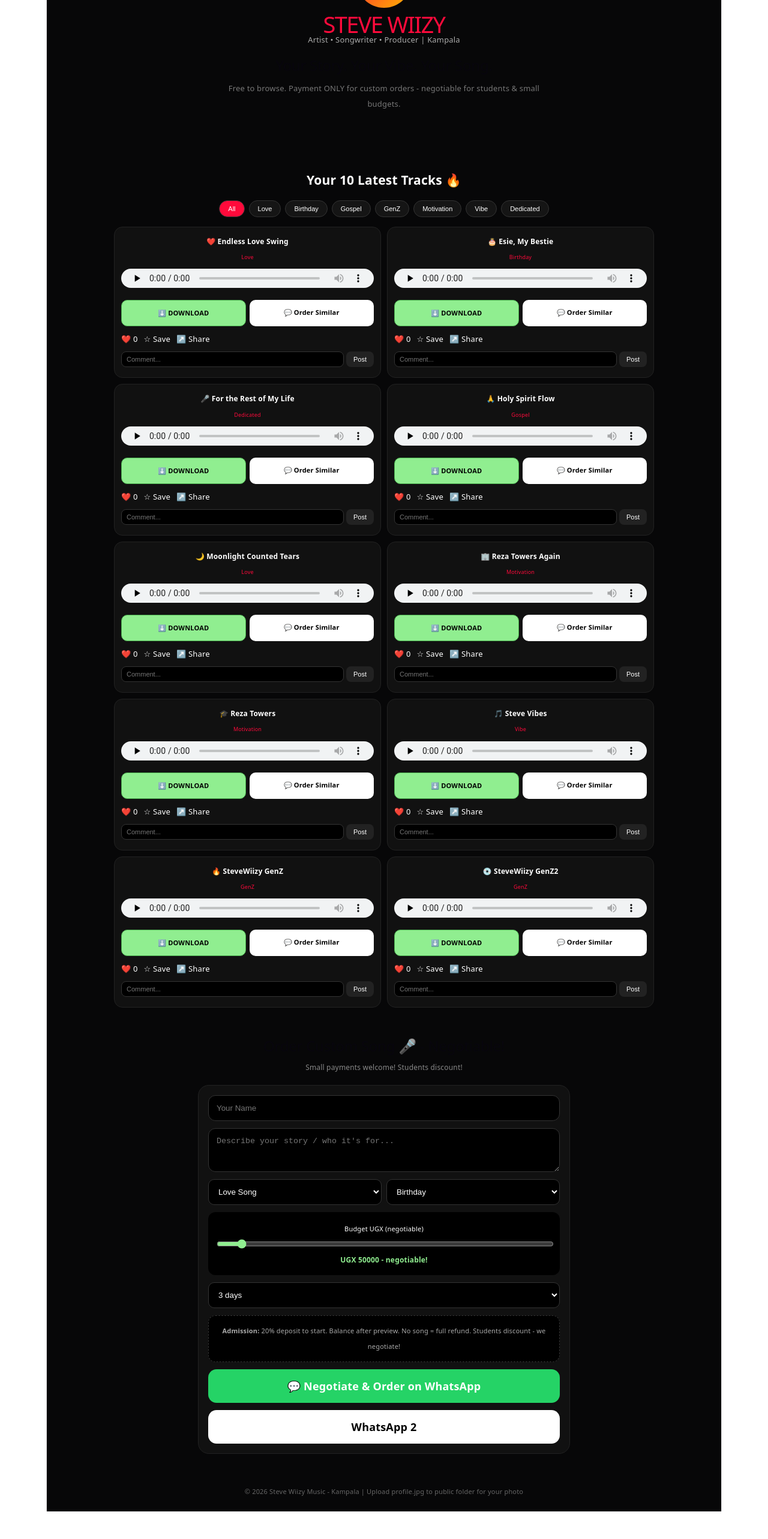
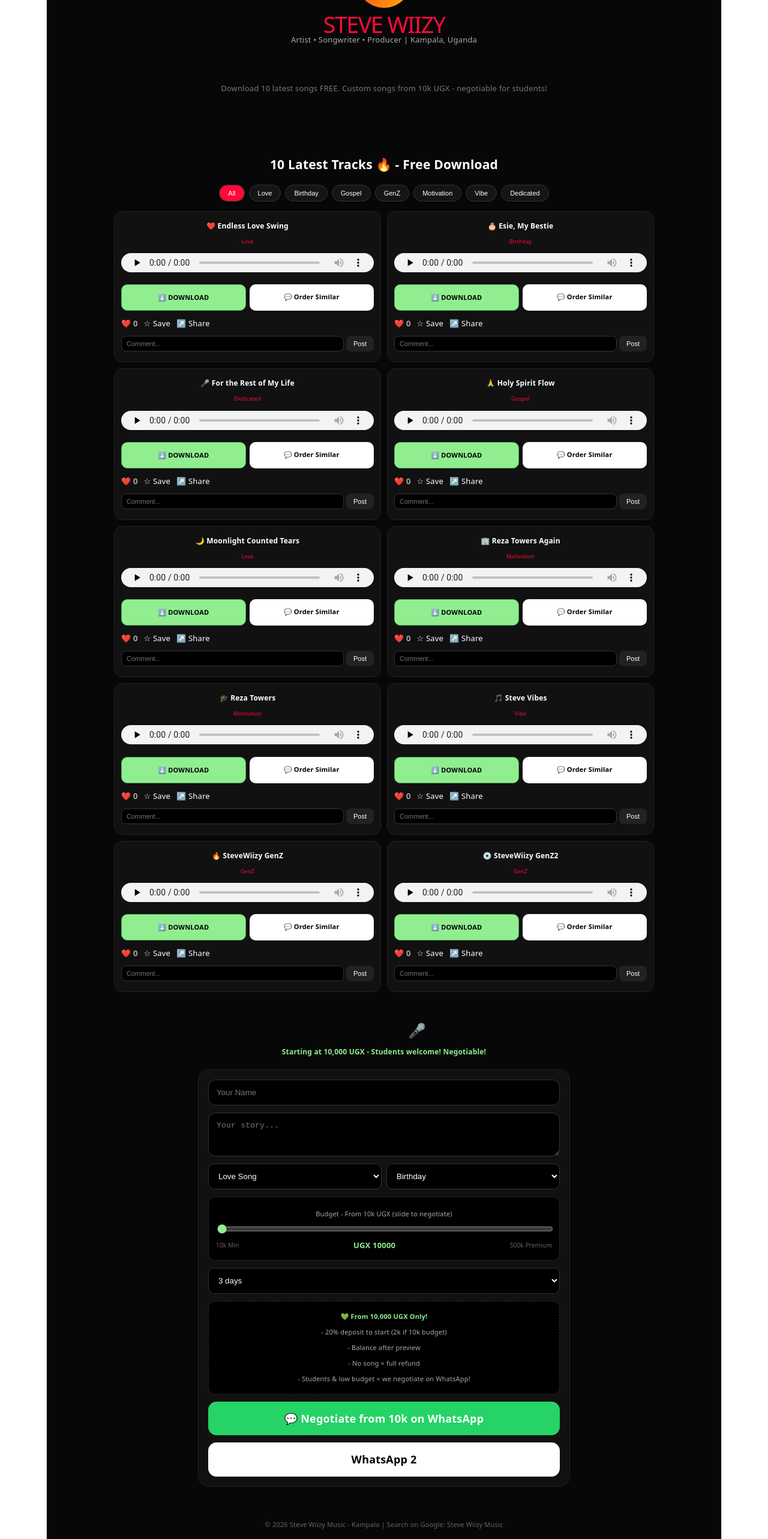
Before and after one commit to stevewiizy-crypto/steve-wiizy-music, a React (Vite) app: page / in a window 1280 px wide. Shown: the part 180-2746 px from the top of the page at 60% size. Before the commit the page ends 2700 px from the top, so only its background shows below. Built offline with nearby package versions, Linux system fonts and the light colour scheme.

Commit message:
Update budget and messaging in App component

```diff
--- a/src/App.jsx
+++ b/src/App.jsx
@@ -18,9 +18,9 @@ const [likes,setLikes]=useState({});
 const [favs,setFavs]=useState({});
 const [cmts,setCmts]=useState({});
 const [inputs,setInputs]=useState({});
-const [form,setForm]=useState({name:'',story:'',style:'Love Song',occasion:'Birthday',budget:'50000',deadline:'3 days'});
+const [form,setForm]=useState({name:'',story:'',style:'Love Song',occasion:'Birthday',budget:'10000',deadline:'3 days'});
 const filtered = nav==='All' ? SONGS : SONGS.filter(s=>s.cat===nav);
-const waMsg = `Hi Steve Wiizy! I want custom song:%0AName: ${form.name}%0AStyle: ${form.style}%0AOccasion: ${form.occasion}%0ABudget: UGX ${form.budget} (negotiable)%0ADeadline: ${form.deadline}%0AStory: ${form.story}`;
+const waMsg = `Hi Steve Wiizy! I want custom song:%0AName: ${form.name}%0AStyle: ${form.style}%0AOccasion: ${form.occasion}%0ABudget: UGX ${form.budget} (negotiable from 10k)%0ADeadline: ${form.deadline}%0AStory: ${form.story}`;
 return (
 <div style={{background:'#070708',color:'#fff',minHeight:'100vh',fontFamily:'system-ui'}}>
 <nav style={{position:'sticky',top:0,background:'#000',padding:'12px',display:'flex',justifyContent:'space-between',zIndex:20,borderBottom:'1px solid #222'}}>
@@ -30,12 +30,12 @@ return (
 <section id="home" style={{padding:'50px 20px',textAlign:'center'}}>
 <div style={{width:'92px',height:'92px',background:'linear-gradient(135deg,#ff0a3b,#ffb700)',borderRadius:'50%',margin:'0 auto 14px',display:'flex',alignItems:'center',justifyContent:'center',fontSize:'34px',fontWeight:900}}>SW</div>
 <h1 style={{color:'#ff0a3b',fontSize:'38px',margin:0}}>STEVE WIIZY</h1>
-<p style={{color:'#aaa',fontSize:'13px'}}>Artist • Songwriter • Producer | Kampala</p>
+<p style={{color:'#aaa',fontSize:'13px'}}>Artist • Songwriter • Producer | Kampala, Uganda</p>
 <h2 style={{marginTop:'16px'}}>Your Story. Your Vibe. Your Song.</h2>
-<p style={{color:'#777',maxWidth:'560px',margin:'10px auto',fontSize:'13px'}}>Free to browse. Payment ONLY for custom orders - negotiable for students & small budgets.</p>
+<p style={{color:'#777',maxWidth:'560px',margin:'10px auto',fontSize:'13px'}}>Download 10 latest songs FREE. Custom songs from 10k UGX - negotiable for students!</p>
 </section>
 <section id="music" style={{padding:'20px'}}>
-<h3 style={{textAlign:'center'}}>Your 10 Latest Tracks 🔥</h3>
+<h3 style={{textAlign:'center'}}>10 Latest Tracks 🔥 - Free Download</h3>
 <div style={{display:'flex',gap:'7px',flexWrap:'wrap',justifyContent:'center',marginBottom:'16px'}}>
 {['All','Love','Birthday','Gospel','GenZ','Motivation','Vibe','Dedicated'].map(c=><button key={c} onClick={()=>setNav(c)} style={{background:nav===c?'#ff0a3b':'#151515',color:'#fff',border:'1px solid #333',padding:'7px 14px',borderRadius:'20px',fontSize:'11px'}}>{c}</button>)}
 </div>
@@ -64,25 +64,25 @@ return (
 </div>
 </section>
 <section id="order" style={{padding:'30px 16px',maxWidth:'620px',margin:'0 auto'}}>
-<h2 style={{textAlign:'center'}}>Order Custom Song 🎤 - Negotiable!</h2>
-<p style={{textAlign:'center',color:'#888',fontSize:'12px'}}>Small payments welcome! Students discount!</p>
+<h2 style={{textAlign:'center'}}>Order Custom Song 🎤 From 10k!</h2>
+<p style={{textAlign:'center',color:'#90EE90',fontSize:'12px',fontWeight:'700'}}>Starting at 10,000 UGX - Students welcome! Negotiable!</p>
 <div style={{background:'#111',border:'1px solid #222',borderRadius:'18px',padding:'16px',marginTop:'16px',display:'grid',gap:'12px'}}>
 <input placeholder="Your Name" value={form.name} onChange={e=>setForm({...form,name:e.target.value})} style={{background:'#000',border:'1px solid #333',color:'#fff',padding:'13px',borderRadius:'12px'}}/>
-<textarea placeholder="Describe your story / who it's for..." value={form.story} onChange={e=>setForm({...form,story:e.target.value})} rows="3" style={{background:'#000',border:'1px solid #333',color:'#fff',padding:'13px',borderRadius:'12px'}}/>
+<textarea placeholder="Your story..." value={form.story} onChange={e=>setForm({...form,story:e.target.value})} rows="3" style={{background:'#000',border:'1px solid #333',color:'#fff',padding:'13px',borderRadius:'12px'}}/>
 <div style={{display:'grid',gridTemplateColumns:'1fr 1fr',gap:'8px'}}>
 <select value={form.style} onChange={e=>setForm({...form,style:e.target.value})} style={{background:'#000',color:'#fff',border:'1px solid #333',padding:'12px',borderRadius:'10px'}}><option>Love Song</option><option>Birthday</option><option>Gospel</option><option>GenZ / Rap</option><option>School</option><option>Dedicated</option></select>
 <select value={form.occasion} onChange={e=>setForm({...form,occasion:e.target.value})} style={{background:'#000',color:'#fff',border:'1px solid #333',padding:'12px',borderRadius:'10px'}}><option>Birthday</option><option>Love</option><option>Appreciation</option><option>Graduation</option><option>Business</option><option>Just Vibes</option></select>
 </div>
-<div style={{background:'#000',padding:'12px',borderRadius:'12px'}}><label style={{fontSize:'11px'}}>Budget UGX (negotiable)</label><input type="range" min="20000" max="500000" step="5000" value={form.budget} onChange={e=>setForm({...form,budget:e.target.value})} style={{width:'100%',accentColor:'#90EE90'}}/><div style={{color:'#90EE90',fontWeight:'800',fontSize:'12px'}}>UGX {form.budget} - negotiable!</div></div>
-<select value={form.deadline} onChange={e=>setForm({...form,deadline:e.target.value})} style={{background:'#000',color:'#fff',border:'1px solid #333',padding:'12px',borderRadius:'10px'}}><option>24 hours</option><option>3 days</option><option>1 week</option><option>Flexible</option></select>
-<div style={{fontSize:'11px',color:'#aaa',background:'#000',padding:'12px',borderRadius:'12px',border:'1px dashed #333'}}><b>Admission:</b> 20% deposit to start. Balance after preview. No song = full refund. Students discount - we negotiate!</div>
-<a href={`https://wa.me/${W1}?text=${waMsg}`} style={{background:'#25D366',color:'#fff',padding:'15px',borderRadius:'14px',textAlign:'center',textDecoration:'none',fontWeight:'800'}}>💬 Negotiate & Order on WhatsApp</a>
+<div style={{background:'#000',padding:'12px',borderRadius:'12px',border:'1px solid #222'}}><label style={{fontSize:'11px',color:'#aaa'}}>Budget - From 10k UGX (slide to negotiate)</label><input type="range" min="10000" max="500000" step="5000" value={form.budget} onChange={e=>setForm({...form,budget:e.target.value})} style={{width:'100%',accentColor:'#90EE90'}}/><div style={{display:'flex',justifyContent:'space-between'}}><span style={{color:'#666',fontSize:'10px'}}>10k Min</span><span style={{color:'#90EE90',fontWeight:'800',fontSize:'13px'}}>UGX {form.budget}</span><span style={{color:'#666',fontSize:'10px'}}>500k Premium</span></div></div>
+<select value={form.deadline} onChange={e=>setForm({...form,deadline:e.target.value})} style={{background:'#000',color:'#fff',border:'1px solid #333',padding:'12px',borderRadius:'10px'}}><option>24 hours (Express)</option><option>3 days</option><option>1 week</option><option>Flexible</option></select>
+<div style={{fontSize:'11px',color:'#aaa',background:'#000',padding:'12px',borderRadius:'12px',border:'1px dashed #333'}}><b style={{color:'#90EE90'}}>💚 From 10,000 UGX Only!</b><br/>- 20% deposit to start (2k if 10k budget)<br/>- Balance after preview<br/>- No song = full refund<br/>- Students & low budget = we negotiate on WhatsApp!</div>
+<a href={`https://wa.me/${W1}?text=${waMsg}`} style={{background:'#25D366',color:'#fff',padding:'15px',borderRadius:'14px',textAlign:'center',textDecoration:'none',fontWeight:'800'}}>💬 Negotiate from 10k on WhatsApp</a>
 <a href={`https://wa.me/${W2}?text=${waMsg}`} style={{background:'#fff',color:'#000',padding:'15px',borderRadius:'14px',textAlign:'center',textDecoration:'none',fontWeight:'800'}}>WhatsApp 2</a>
 </div>
 </section>
 <section style={{padding:'20px',textAlign:'center',color:'#666',fontSize:'11px'}}>
-<p>© 2026 Steve Wiizy Music - Kampala | Upload profile.jpg to public folder for your photo</p>
+<p>© 2026 Steve Wiizy Music - Kampala | Search on Google: Steve Wiizy Music</p>
 </section>
 </div>
 )
-}
+  }
```
